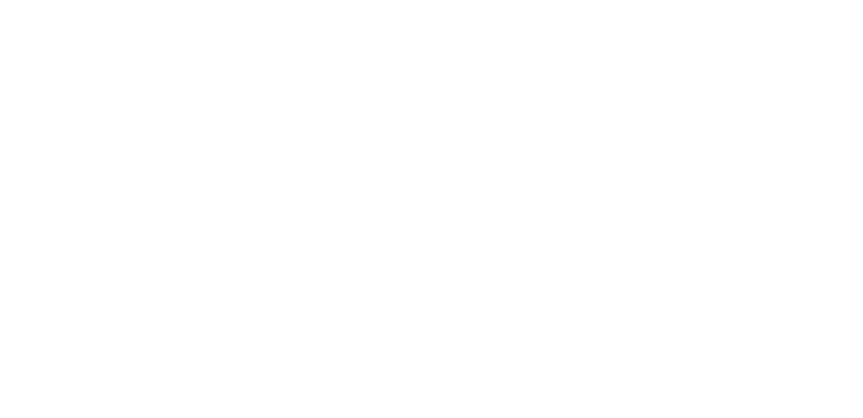
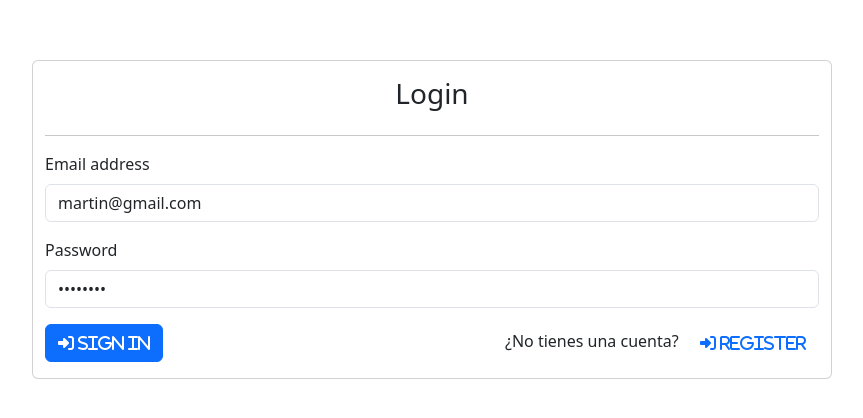
Before and after one commit to magadiflo/book-social-network-01, an Angular app in the folder book-network-frontend/: page /auth/login in a window 1280 px wide. Before the commit this address led to /. Shown: the part 132-550 px from the top of the page, without its empty margins (208-1071 px from the left). Built offline with nearby package versions, Linux system fonts and the light colour scheme.

Commit message:
frontend - Implementa el Login Page

```diff
--- a/book-network-frontend/src/app/app.routes.ts
+++ b/book-network-frontend/src/app/app.routes.ts
@@ -1,3 +1,9 @@
 import { Routes } from '@angular/router';
 
-export const APP_ROUTES: Routes = [];
+export const APP_ROUTES: Routes = [
+  {
+    path: 'auth',
+    loadChildren: () => import('./auth/auth.routes'),
+  },
+  { path: '**', redirectTo: '/auth', },
+];
--- /dev/null
+++ b/book-network-frontend/src/app/auth/auth.routes.ts
@@ -0,0 +1,16 @@
+import { Routes } from '@angular/router';
+
+import { AuthLayoutPageComponent } from './pages/auth-layout-page/auth-layout-page.component';
+import { AuthLoginPageComponent } from './pages/auth-login-page/auth-login-page.component';
+
+export default [
+  {
+    path: '',
+    component: AuthLayoutPageComponent,
+    children: [
+      { path: 'login', component: AuthLoginPageComponent, },
+      { path: '**', redirectTo: 'login', },
+    ],
+  }
+
+] as Routes;
--- /dev/null
+++ b/book-network-frontend/src/app/auth/pages/auth-layout-page/auth-layout-page.component.html
@@ -0,0 +1 @@
+<router-outlet />
--- /dev/null
+++ b/book-network-frontend/src/app/auth/pages/auth-layout-page/auth-layout-page.component.ts
@@ -0,0 +1,13 @@
+import { Component } from '@angular/core';
+import { RouterOutlet } from '@angular/router';
+
+@Component({
+  selector: 'auth-layout-page',
+  standalone: true,
+  imports: [RouterOutlet],
+  templateUrl: './auth-layout-page.component.html',
+  styles: ``
+})
+export class AuthLayoutPageComponent {
+
+}
--- /dev/null
+++ b/book-network-frontend/src/app/auth/pages/auth-login-page/auth-login-page.component.html
@@ -0,0 +1,32 @@
+<div class="container-fluid card login-container">
+  <h3 class="text-center mt-3">Login</h3>
+  <hr>
+  @if (errorMessages.length) {
+  <div class="alert alert-danger" role="alert">
+    @for (msg of errorMessages; track $index) {
+    <p>{{ msg }}</p>
+    }
+  </div>
+  }
+  <form [formGroup]="form">
+    <div class="mb-3">
+      <label for="email" class="form-label">Email address</label>
+      <input type="email" class="form-control" formControlName="email" id="email" placeholder="name@example.com">
+    </div>
+    <div class="mb-3">
+      <label for="password" class="form-label">Password</label>
+      <input type="password" class="form-control" formControlName="password" id="password" placeholder="Password">
+    </div>
+    <div class="d-flex justify-content-between mb-3">
+      <button type="button" (click)="login()" class="btn btn-primary">
+        <em class="fas fa-sign-in-alt">&nbsp;Sign in</em>
+      </button>
+      <div>
+        ¿No tienes una cuenta?&nbsp;
+        <button type="button" (click)="register()" class="btn btn-link">
+          <i class="fas fa-sign-in-alt">&nbsp;Register</i>
+        </button>
+      </div>
+    </div>
+  </form>
+</div>
--- /dev/null
+++ b/book-network-frontend/src/app/auth/pages/auth-login-page/auth-login-page.component.scss
@@ -0,0 +1,4 @@
+.login-container {
+  max-width: 800px;
+  margin-top: 15%;
+}
--- /dev/null
+++ b/book-network-frontend/src/app/auth/pages/auth-login-page/auth-login-page.component.ts
@@ -0,0 +1,53 @@
+import { Component, inject } from '@angular/core';
+import { FormGroup, NonNullableFormBuilder, ReactiveFormsModule } from '@angular/forms';
+import { Router } from '@angular/router';
+
+import { AuthenticationService } from '../../../services/services';
+import { TokenService } from '../../services/token.service';
+
+@Component({
+  selector: 'auth-login-page',
+  standalone: true,
+  imports: [ReactiveFormsModule],
+  templateUrl: './auth-login-page.component.html',
+  styleUrl: './auth-login-page.component.scss'
+})
+export class AuthLoginPageComponent {
+
+  private _formBuilder = inject(NonNullableFormBuilder);
+  private _router = inject(Router);
+  private _authenticationService = inject(AuthenticationService);
+  private _tokenService = inject(TokenService);
+
+  public errorMessages: string[] = [];
+  public form: FormGroup = this._formBuilder.group({
+    email: this._formBuilder.control<string>('martin@gmail.com'),
+    password: this._formBuilder.control<string>('12345678'),
+  });
+
+  public login(): void {
+    this.errorMessages = [];
+    this._authenticationService.authenticate({ body: this.form.value })
+      .subscribe({
+        next: response => {
+          console.log(response);
+          this._tokenService.token = response.token as string;
+          this._router.navigate(['/books']);
+        },
+        error: err => {
+          console.log(err);
+          if (err.error.validationErrors) {
+            this.errorMessages = err.error.validationErrors;
+          } else {
+            console.log(err.error.error);
+            this.errorMessages.push(err.message);
+          }
+        }
+      });
+  }
+
+  public register(): void {
+    this._router.navigate(['/auth', 'register']);
+  }
+
+}
--- /dev/null
+++ b/book-network-frontend/src/app/auth/services/token.service.ts
@@ -0,0 +1,16 @@
+import { Injectable } from '@angular/core';
+
+@Injectable({
+  providedIn: 'root'
+})
+export class TokenService {
+
+  public set token(token: string) {
+    localStorage.setItem('token', token);
+  }
+
+  public get token(): string {
+    return localStorage.getItem('token') as string;
+  }
+
+}
--- a/book-network-frontend/src/app/services/api-configuration.ts
+++ b/book-network-frontend/src/app/services/api-configuration.ts
@@ -9,7 +9,7 @@
   providedIn: 'root',
 })
 export class ApiConfiguration {
-  rootUrl: string = 'http://localhost:8080/api/v1';
+  rootUrl: string = 'http://localhost:8080';
 }
 
 /**
--- a/book-network-frontend/src/openapi/openapi.json
+++ b/book-network-frontend/src/openapi/openapi.json
@@ -17,11 +17,11 @@
   },
   "servers": [
     {
-      "url": "http://localhost:8080/api/v1",
+      "url": "http://localhost:8080",
       "description": "Local ENV"
     },
     {
-      "url": "https://magadiflo.com/courses",
+      "url": "https://magadiflo.com",
       "description": "Prod ENV"
     }
   ],
```
Also changed, not shown: book-network-frontend/src/app/services/api.module.ts (line endings or trailing spaces), 1 other file (tests, documents, lock files or other folders).
